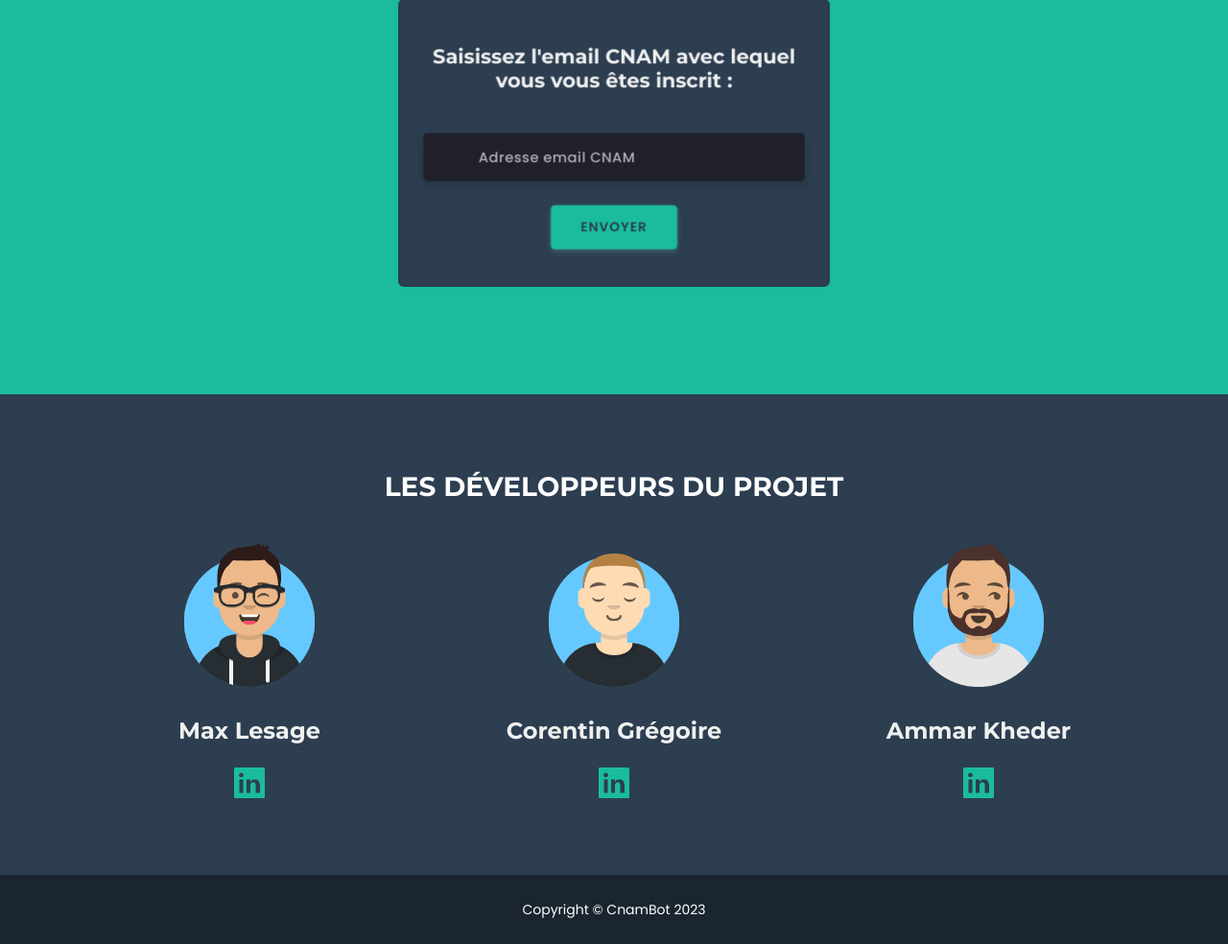
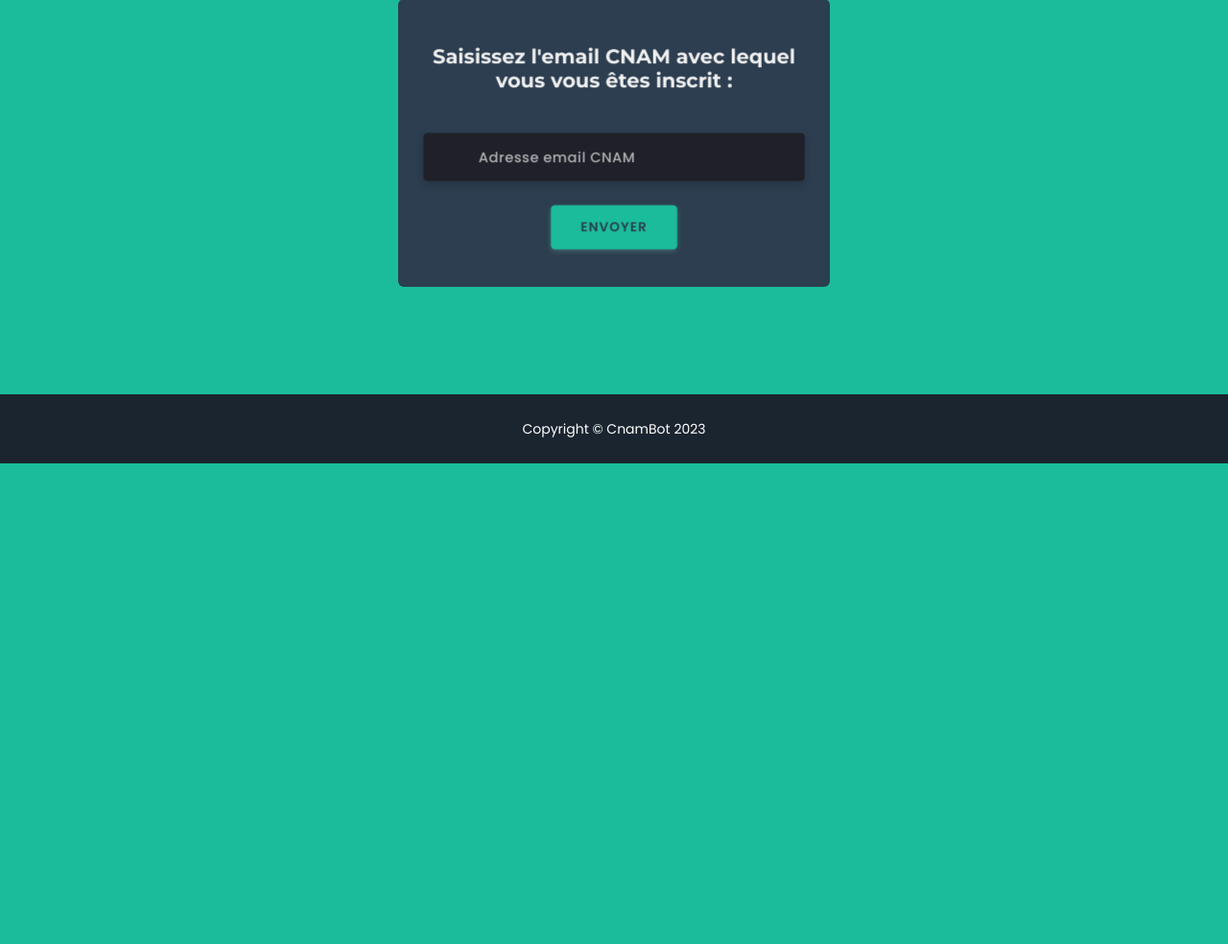
Before and after one commit to mx79/nambot, a Flask app: page /forgot-password in a window 1280 px wide. Shown: the part 379-1363 px from the top of the page at 96% size. After the commit the page ends 862 px from the top, so only its background shows below. Run offline with Flask 2, Linux system fonts and the light colour scheme; parts of the project's set-up code (start-up, migrations or seed data) failed here and were passed over; some libraries are stand-ins or nearby versions.

Commit message:
Echecs fonctionnels

```diff
--- a/app.py
+++ b/app.py
@@ -14,7 +14,8 @@
 
 # TODO: Upload un avatar par utilisateur et le stocker dans le user correspondant
 # TODO: Liste déroulante noms des utilisateurs => profil.html et chess.html
-# TODO: Discussion de groupe avec WebSocket
+# TODO: Discussion de groupe avec WebSocket + popup de chat simple
+# TODO: Peut-être merge les fonctions de DB avec le WebSocket pour le Chess
 
 
 # ============================================= CUSTOM HANDLERS ============================================= #
--- a/templates/layouts/base_layout.html
+++ b/templates/layouts/base_layout.html
@@ -107,46 +107,46 @@
 {% block content %}
 {% endblock %}
 <!-- Footer-->
-<footer class="footer text-center">
-    <div class="container">
-        <div class="devs">
-            <h3 class="text-uppercase">Les développeurs du projet</h3>
-            <br>
-        </div>
-        <div class="row">
-            <!-- Max Lesage-->
-            <div class="col-lg-4 mb-5 mb-lg-0">
-                <img class="avatar" src="{{ url_for('static', filename='./assets/img/avatars/max.png') }}"
-                     alt="avatar-max"/>
-                <h4 class="mb-4">Max Lesage</h4>
-                <a href="https://www.linkedin.com/in/max-lesage-8137b81b7/">
-                    <img src="{{ url_for('static', filename='./assets/img/linkedin.png') }}" alt="linkedin-max"
-                         style="width:32px;height:32px">
-                </a>
-            </div>
-            <!-- Corentin Grégoire-->
-            <div class="col-lg-4 mb-5 mb-lg-0">
-                <img class="avatar" src="{{ url_for('static', filename='./assets/img/avatars/corentin.png') }}"
-                     alt="avatar-coco"/>
-                <h4 class="mb-4">Corentin Grégoire</h4>
-                <a href="https://www.linkedin.com/in/corentin-gr%C3%A9goire-27141b1ba">
-                    <img src="{{ url_for('static', filename='./assets/img/linkedin.png') }}" alt="linkedin-corentin"
-                         style="width:32px;height:32px">
-                </a>
-            </div>
-            <!-- Ammar Kheder-->
-            <div class="col-lg-4 mb-5 mb-lg-0">
-                <img class="avatar" src="{{ url_for('static', filename='./assets/img/avatars/ammar.png') }}"
-                     alt="avatar-ammar"/>
-                <h4 class="mb-4">Ammar Kheder</h4>
-                <a href="https://fr.linkedin.com/in/ammar-kheder-a37053193">
-                    <img src="{{ url_for('static', filename='./assets/img/linkedin.png') }}" alt="linkedin-ammar"
-                         style="width:32px;height:32px">
-                </a>
-            </div>
-        </div>
-    </div>
-</footer>
+{#<footer class="footer text-center">#}
+{#    <div class="container">#}
+{#        <div class="devs">#}
+{#            <h3 class="text-uppercase">Les développeurs du projet</h3>#}
+{#            <br>#}
+{#        </div>#}
+{#        <div class="row">#}
+{#            <!-- Max Lesage-->#}
+{#            <div class="col-lg-4 mb-5 mb-lg-0">#}
+{#                <img class="avatar" src="{{ url_for('static', filename='./assets/img/avatars/max.png') }}"#}
+{#                     alt="avatar-max"/>#}
+{#                <h4 class="mb-4">Max Lesage</h4>#}
+{#                <a href="https://www.linkedin.com/in/max-lesage-8137b81b7/">#}
+{#                    <img src="{{ url_for('static', filename='./assets/img/linkedin.png') }}" alt="linkedin-max"#}
+{#                         style="width:32px;height:32px">#}
+{#                </a>#}
+{#            </div>#}
+{#            <!-- Corentin Grégoire-->#}
+{#            <div class="col-lg-4 mb-5 mb-lg-0">#}
+{#                <img class="avatar" src="{{ url_for('static', filename='./assets/img/avatars/corentin.png') }}"#}
+{#                     alt="avatar-coco"/>#}
+{#                <h4 class="mb-4">Corentin Grégoire</h4>#}
+{#                <a href="https://www.linkedin.com/in/corentin-gr%C3%A9goire-27141b1ba">#}
+{#                    <img src="{{ url_for('static', filename='./assets/img/linkedin.png') }}" alt="linkedin-corentin"#}
+{#                         style="width:32px;height:32px">#}
+{#                </a>#}
+{#            </div>#}
+{#            <!-- Ammar Kheder-->#}
+{#            <div class="col-lg-4 mb-5 mb-lg-0">#}
+{#                <img class="avatar" src="{{ url_for('static', filename='./assets/img/avatars/ammar.png') }}"#}
+{#                     alt="avatar-ammar"/>#}
+{#                <h4 class="mb-4">Ammar Kheder</h4>#}
+{#                <a href="https://fr.linkedin.com/in/ammar-kheder-a37053193">#}
+{#                    <img src="{{ url_for('static', filename='./assets/img/linkedin.png') }}" alt="linkedin-ammar"#}
+{#                         style="width:32px;height:32px">#}
+{#                </a>#}
+{#            </div>#}
+{#        </div>#}
+{#    </div>#}
+{#</footer>#}
 <!-- Copyright Section-->
 <div class="copyright py-4 text-center text-white">
     <div class="container"><small>Copyright &copy; CnamBot 2023</small></div>
@@ -159,13 +159,5 @@
 <script src="{{ url_for('static', filename='./js/chatbot.js') }}"></script>
 <!-- Chat script-->
 <script src="{{ url_for('static', filename='./js/chat.js') }}"></script>
-<!-- JQuery-->
-<script src="https://code.jquery.com/jquery-3.5.1.js"
-        integrity="sha256-QWo7LDvxbWT2tbbQ97B53yJnYU3WhH/C8ycbRAkjPDc="
-        crossorigin="anonymous"></script>
-<!-- WebSocket handler-->
-<script src="https://cdnjs.cloudflare.com/ajax/libs/socket.io/4.0.1/socket.io.js"
-        integrity="sha512-q/dWJ3kcmjBLU4Qc47E4A9kTB4m3wuTY7vkFJDTZKjTs8jhyGQnaUrxa0Ytd0ssMZhbNua9hE+E7Qv1j+DyZwA=="
-        crossorigin="anonymous"></script>
 </body>
 </html>
```
Also changed, not shown: templates/chess_game.html (+29 -40 lines), templates/profile.html (+0 -21 lines).
